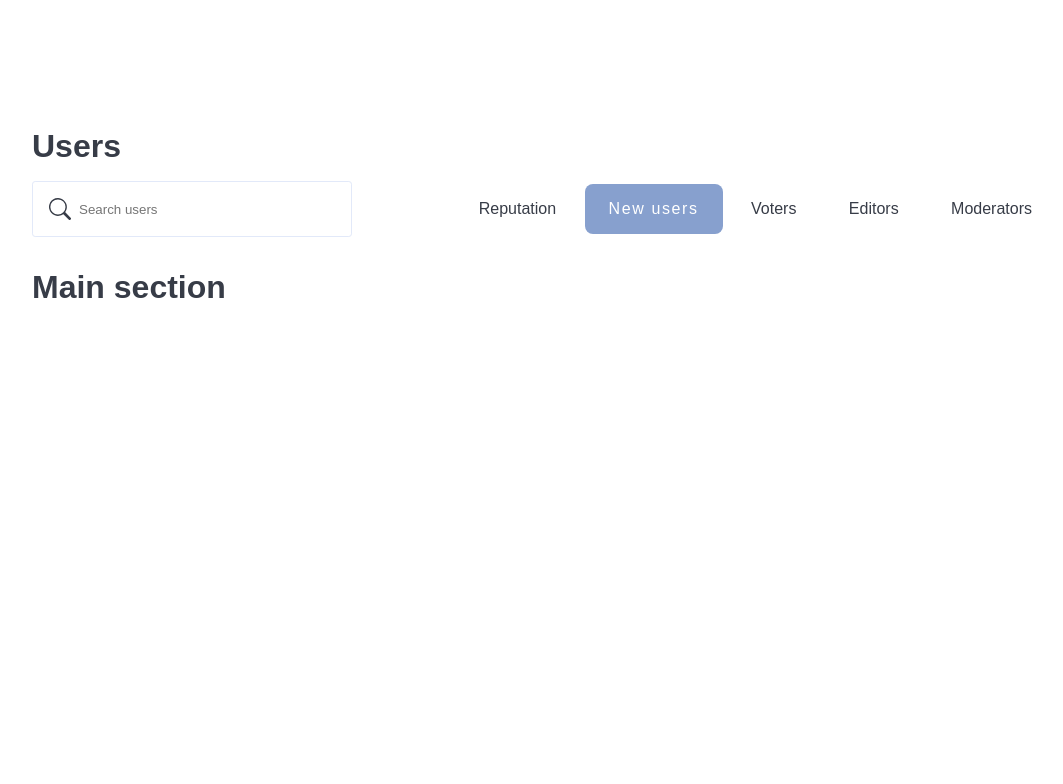
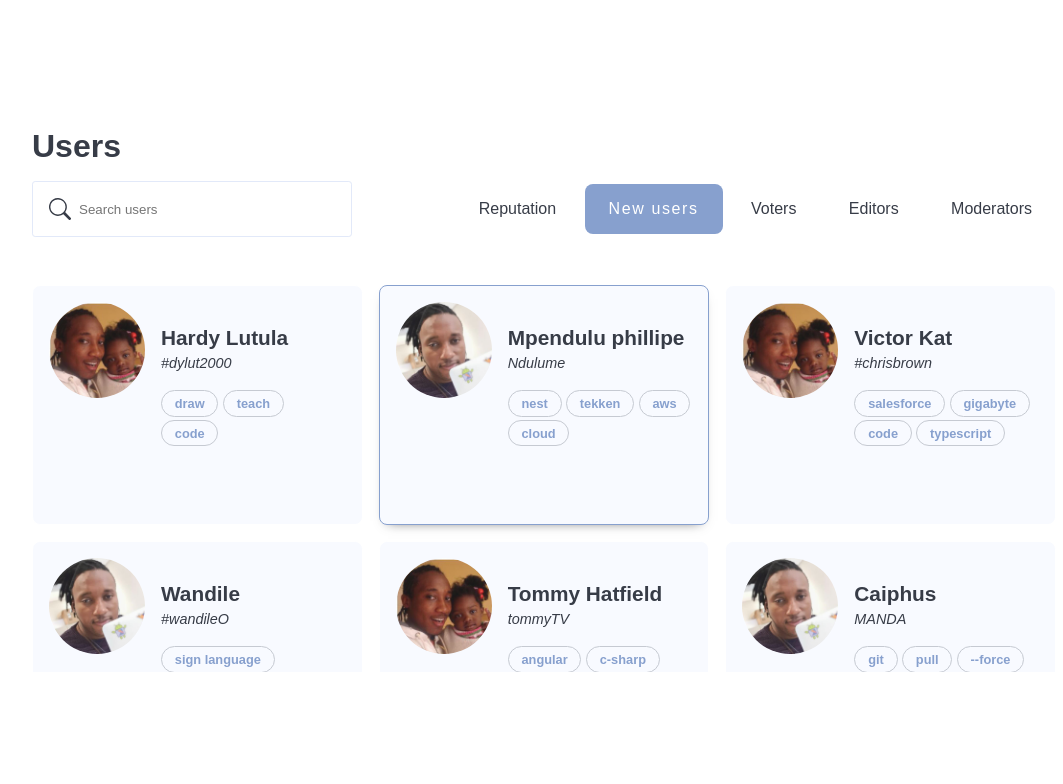
Before and after one commit to dylut2000/ui_for_fun, a plain HTML site: page ui_fun_1/index.html in a window 1280 px wide. Shown: the whole page, without its empty margins (96-1159 px from the left). Drawn offline with Linux system fonts and the light colour scheme.

Commit message:
ui_fun_1 done 😝 😁

```diff
--- a/ui_fun_1/index.html
+++ b/ui_fun_1/index.html
@@ -28,7 +28,7 @@
         </div>
         <ul class="link">
           <li>Reputation</li>
-          <li class='active'>New users</li>
+          <li class="active">New users</li>
           <li>Voters</li>
           <li>Editors</li>
           <li>Moderators</li>
@@ -36,7 +36,71 @@
       </nav>
     </header>
     <main>
-      <h1>Main section</h1>
+      <div class="card">
+        <img src="./img/a.jpeg" alt="" />
+        <div class="details">
+          <div class="fullname">Hardy Lutula</div>
+          <div class="othername">#dylut2000</div>
+          <span class="skill">Draw</span>
+          <span class="skill">Teach</span>
+          <span class="skill">code</span>
+        </div>
+      </div>
+      <div class="card active">
+        <img src="./img/b.jpg" alt="" />
+        <div class="details">
+          <div class="fullname">Mpendulu phillipe</div>
+          <div class="othername">Ndulume</div>
+          <span class="skill">Nest</span>
+          <span class="skill">Tekken</span>
+          <span class="skill">aws</span>
+          <span class="skill">cloud</span>
+        </div>
+      </div>
+      <div class="card">
+        <img src="./img/a.jpeg" alt="" />
+        <div class="details">
+          <div class="fullname">Victor Kat</div>
+          <div class="othername">#chrisbrown</div>
+          <span class="skill">SalesForce</span>
+          <span class="skill">Gigabyte</span>
+          <span class="skill">code</span>
+          <span class="skill">typescript</span>
+        </div>
+      </div>
+      <div class="card">
+        <img src="./img/b.jpg" alt="" />
+        <div class="details">
+          <div class="fullname">Wandile</div>
+          <div class="othername">#wandileO</div>
+          <span class="skill">Sign Language</span>
+          <span class="skill">Javascript</span>
+          <span class="skill">React</span>
+          <span class="skill">Bootstrap</span>
+        </div>
+      </div>
+      <div class="card">
+        <img src="./img/a.jpeg" alt="" />
+        <div class="details">
+          <div class="fullname">Tommy Hatfield</div>
+          <div class="othername">tommyTV</div>
+          <span class="skill">Angular</span>
+          <span class="skill">c-sharp</span>
+          <span class="skill">python</span>
+          <span class="skill">node js</span>
+        </div>
+      </div>
+      <div class="card">
+        <img src="./img/b.jpg" alt="" />
+        <div class="details">
+          <div class="fullname">Caiphus</div>
+          <div class="othername">MANDA</div>
+          <span class="skill">Git</span>
+          <span class="skill">pull</span>
+          <span class="skill">--force</span>
+          <span class="skill">origin main</span>
+        </div>
+      </div>
     </main>
   </body>
 </html>
--- a/ui_fun_1/style.css
+++ b/ui_fun_1/style.css
@@ -9,13 +9,17 @@
 }
 
 :root {
+  --blue: #f8faff;
   --blue50: #e2e9f9;
   --blue100: #87a0ce;
-  --dark50: #373c477b;
+  --dark50: #c6cad2;
   --dark: #373c47;
   --white: #fff;
   --body-padding: 8rem;
   --transition: ease 0.3s;
+  --radius50: 0.2rem;
+  --radius100: 0.5rem;
+  --radius150: 1rem;
 }
 
 body {
@@ -26,7 +30,7 @@ body {
   padding: var(--body-padding);
   display: flex;
   flex-direction: column;
-  gap: 2rem;
+  gap: 3rem;
 }
 
 header {
@@ -54,7 +58,7 @@ nav {
   align-items: center;
   gap: 0.5rem;
   border: solid 1px var(--blue50);
-  border-radius: 0.2rem;
+  border-radius: var(--radius50);
 }
 
 .search input {
@@ -65,7 +69,7 @@ nav {
   display: inline-block;
   cursor: pointer;
   padding: 1rem 1.5rem;
-  border-radius: 0.5rem;
+  border-radius: var(--radius100);
   transition: var(--transition);
 }
 
@@ -76,7 +80,89 @@ nav {
 }
 
 .link .active {
-    background-color: var(--blue100);
-    color: var(--white);
-    letter-spacing: 0.1rem;
-  }
+  background-color: var(--blue100);
+  color: var(--white);
+  letter-spacing: 0.1rem;
+}
+
+main {
+  flex: 1;
+  overflow-y: scroll;
+  width: 100%;
+  display: grid;
+  gap: 1rem;
+  grid-template-columns: repeat(3, 1fr);
+  grid-template-rows: repeat(2, 15rem);
+  grid-auto-rows: 15rem;
+}
+
+main .card {
+  border: solid 1px var(--white);
+  background-color: var(--blue);
+  border-radius: var(--radius100);
+  user-select: none;
+  padding: 1rem;
+  display: flex;
+  gap: 1rem;
+  transition: var(--transition);
+}
+
+main .card:hover {
+  border: solid 1px var(--blue100);
+  cursor: pointer;
+  -webkit-box-shadow: 0px 5px 12px -9px rgba(0, 0, 0, 0.75);
+  -moz-box-shadow: 0px 5px 12px -9px rgba(0, 0, 0, 0.75);
+  box-shadow: 0px 5px 12px -9px rgba(0, 0, 0, 0.75);
+}
+
+main .active {
+  border: solid 1px var(--blue100);
+  cursor: pointer;
+  -webkit-box-shadow: 0px 5px 12px -9px rgba(0, 0, 0, 0.75);
+  -moz-box-shadow: 0px 5px 12px -9px rgba(0, 0, 0, 0.75);
+  box-shadow: 0px 5px 12px -9px rgba(0, 0, 0, 0.75);
+}
+
+main .card img {
+  width: 6rem;
+  height: 6rem;
+  object-fit: cover;
+  border-radius: 50%;
+  opacity: 0.9;
+  transition: var(--transition);
+}
+
+main .card:hover img {
+  opacity: 1;
+  transform: scale(1.07);
+}
+
+main .card .details {
+  padding-top: 1rem;
+}
+
+main .card .details .fullname {
+  font-weight: bold;
+  font-size: 1.3rem;
+  margin-top: 0.5rem;
+  margin-bottom: 0.3rem;
+}
+
+main .card .details .othername {
+  font-weight: 300;
+  font-size: 0.9rem;
+  font-style: italic;
+  margin-bottom: 1rem;
+}
+
+span.skill {
+  font-size: 0.8rem;
+  display: inline-block;
+  padding: 0.3rem 0.8rem;
+  margin-top: 0.2rem;
+  text-transform: lowercase;
+  border-radius: var(--radius150);
+  border: solid 1px var(--dark50);
+  color: var(--blue100);
+  font-weight: bold;
+}
```
Also changed, not shown: README.md, images/ui_fun_1.png (deleted), ui_fun_1/README.md (added), ui_fun_1/img/a.jpeg (added), ui_fun_1/img/b.jpg (added), ui_fun_1/img/ui_fun_1.png (added).
